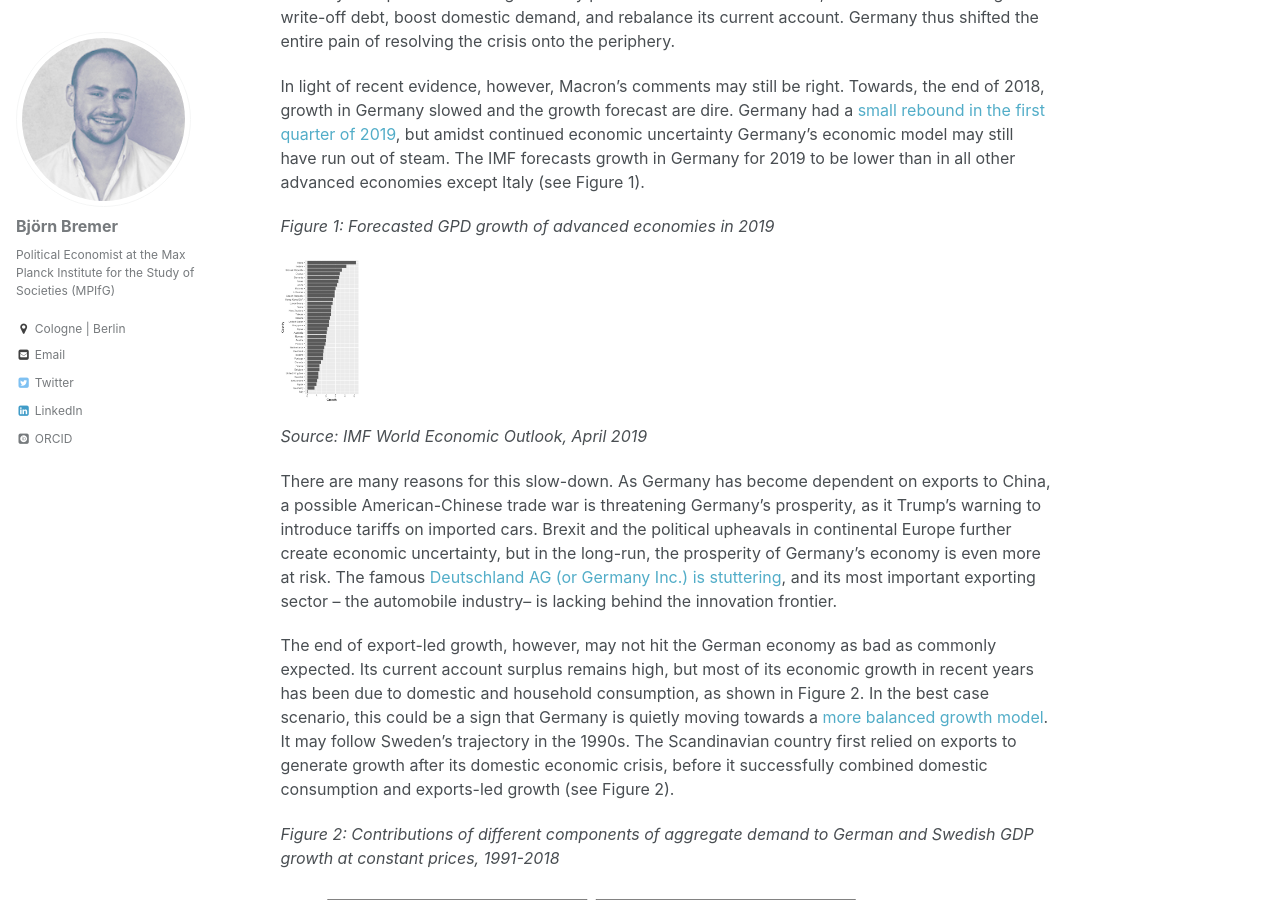
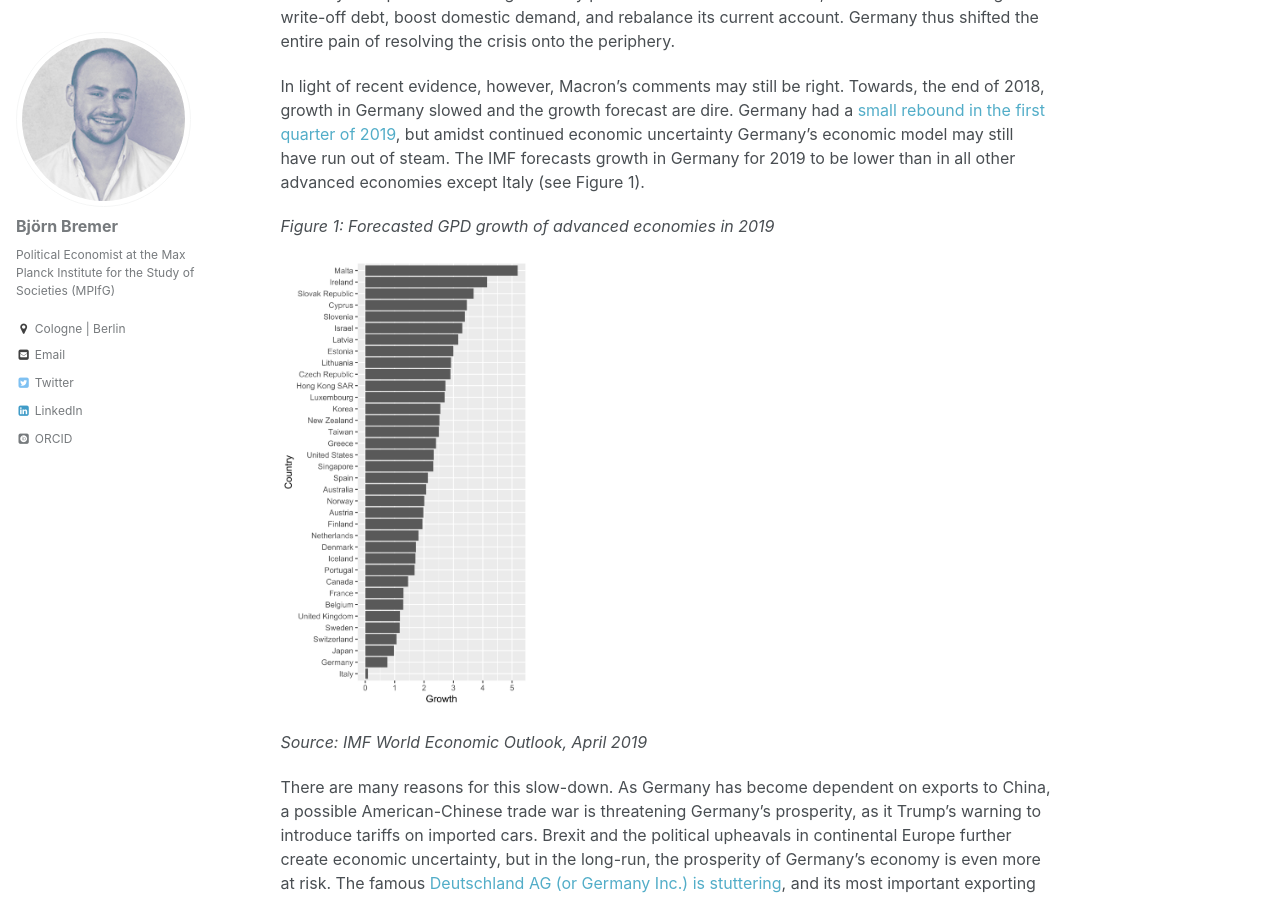
Before and after one commit to bjoernbremer/bjoernbremer.github.io, a Jekyll site: the page built from _posts/2019-06-11-german-growth-model.md, in a window 1280 px wide and 900 px high, scrolled down 447 px. Built offline with Jekyll 4.4.1, drawn with Linux system fonts in a browser that asks for light colours; some web fonts are replaced.

Commit message:
update website

```diff
--- a/_posts/2019-06-11-german-growth-model.md
+++ b/_posts/2019-06-11-german-growth-model.md
@@ -20,7 +20,7 @@
 
 *Figure 1: Forecasted GPD growth of advanced economies in 2019*
 
-<img src="{{ site.url }}/files/images/aicgs/blog_2/figure1.png" width="80">
+<img src="{{ site.url }}/files/images/aicgs/blog_2/figure1.png" width="250">
 
 *Source: IMF World Economic Outlook, April 2019*
 
```
